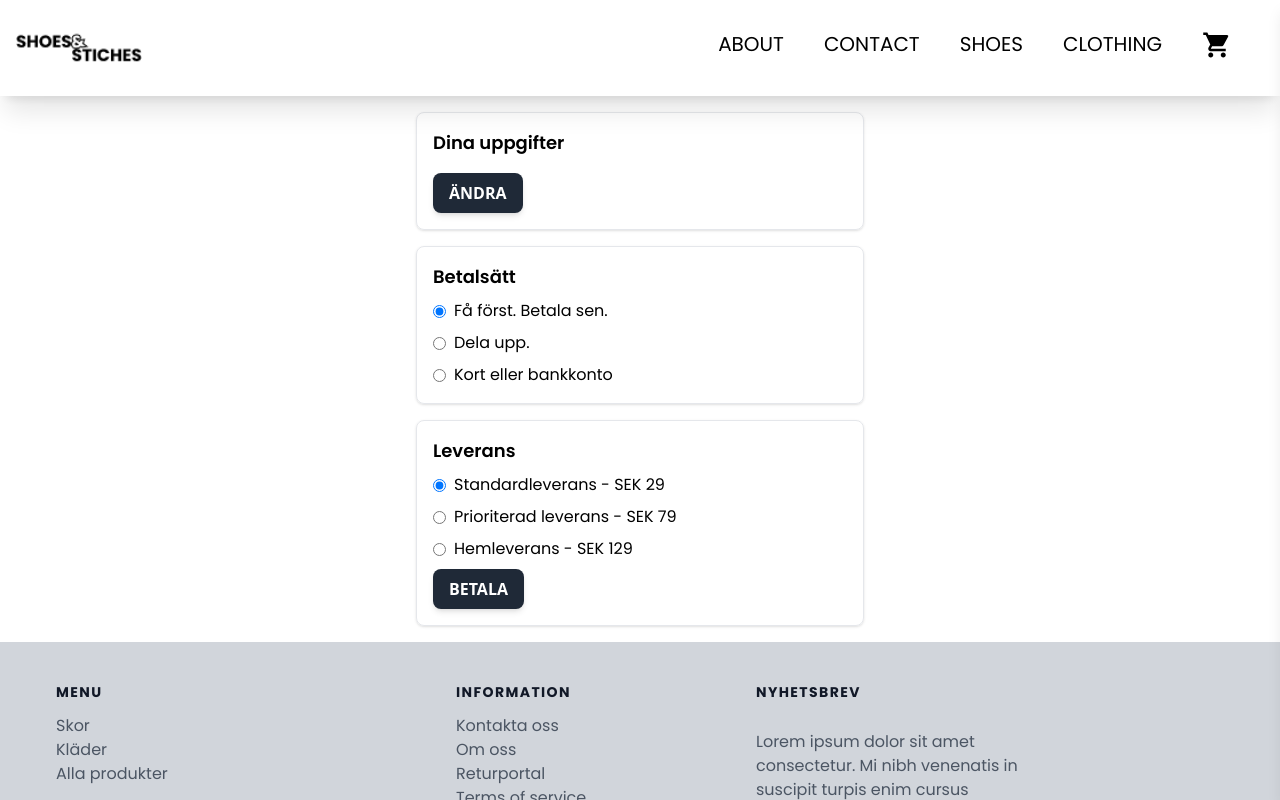
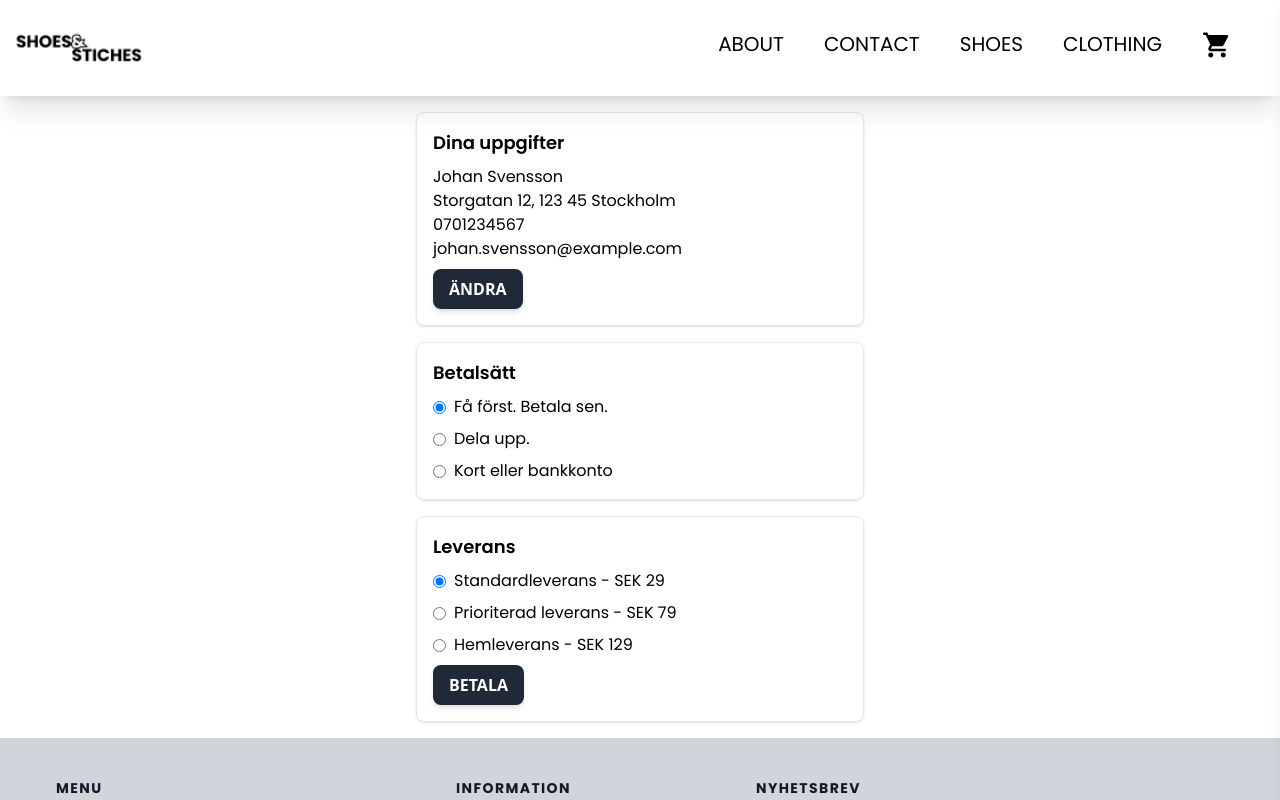
Before and after one commit to Swifty-sketch/webshop, a React (Vite) app: page /checkout in a window 1280 px wide. Shown: the top 800 px of the page. Built offline with nearby package versions, Linux system fonts and the light colour scheme.

Commit message:
checkout + product page

```diff
--- a/src/components/ProductCard.jsx
+++ b/src/components/ProductCard.jsx
@@ -4,7 +4,6 @@ import {
   Card,
   CardHeader,
   CardBody,
-  CardFooter,
   Typography,
 } from "@material-tailwind/react";
 
@@ -19,6 +18,14 @@ const ProductCard = ({ product, handleClick }) => {
 
   const handleCardClick = () => {
     handleClick(product);
+    scrollToTop(); // Call scrollToTop function to scroll up when clicked
+  };
+
+  const scrollToTop = () => {
+    window.scrollTo({
+      top: 0,
+      behavior: 'smooth'
+    });
   };
 
   return (
@@ -47,11 +54,6 @@ const ProductCard = ({ product, handleClick }) => {
             </Typography>
           </div>
         </CardBody>
-        <CardFooter className="pt-0">
-          <div className="mt-auto">
-            {/* Footer content can be added here if needed */}
-          </div>
-        </CardFooter>
       </Card>
     </Link>
   );
--- a/src/pages/Checkout.jsx
+++ b/src/pages/Checkout.jsx
@@ -8,10 +8,10 @@ export default function CheckoutForm() {
 
   // State for managing user information
   const [userInfo, setUserInfo] = useState({
-    name: '',
-    address: '',
-    phone: '',
-    email: '',
+    name: 'Johan Svensson',
+    address: 'Storgatan 12, 123 45 Stockholm',
+    phone: '0701234567',
+    email: 'johan.svensson@example.com',
   });
 
   // State for managing selected payment method
```
